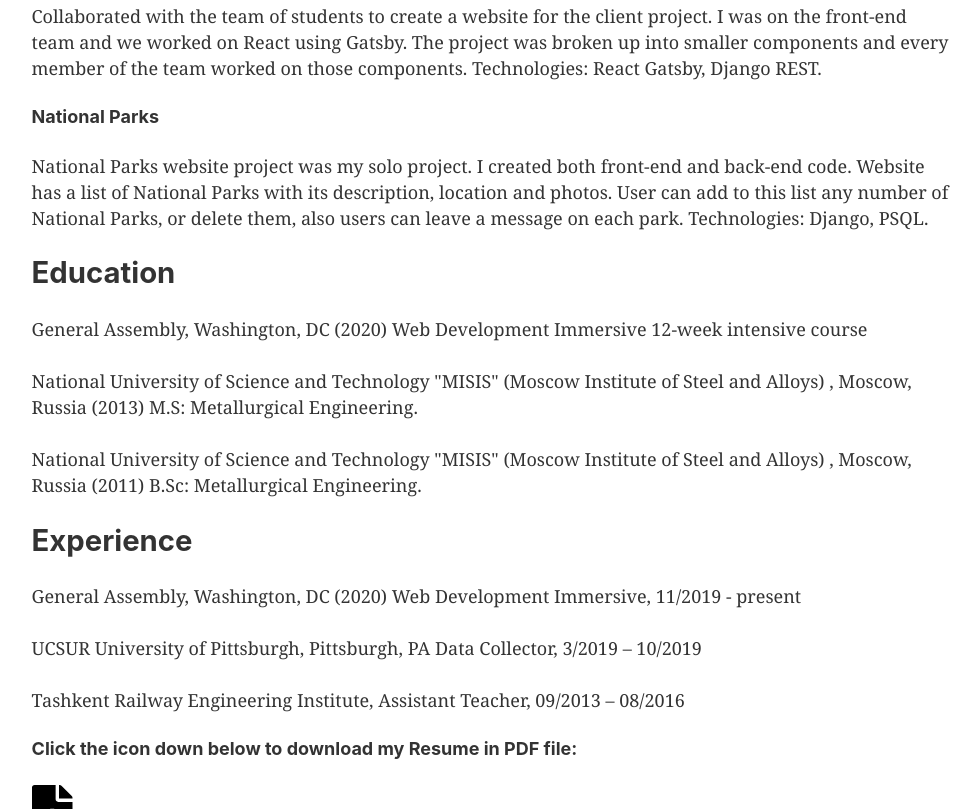
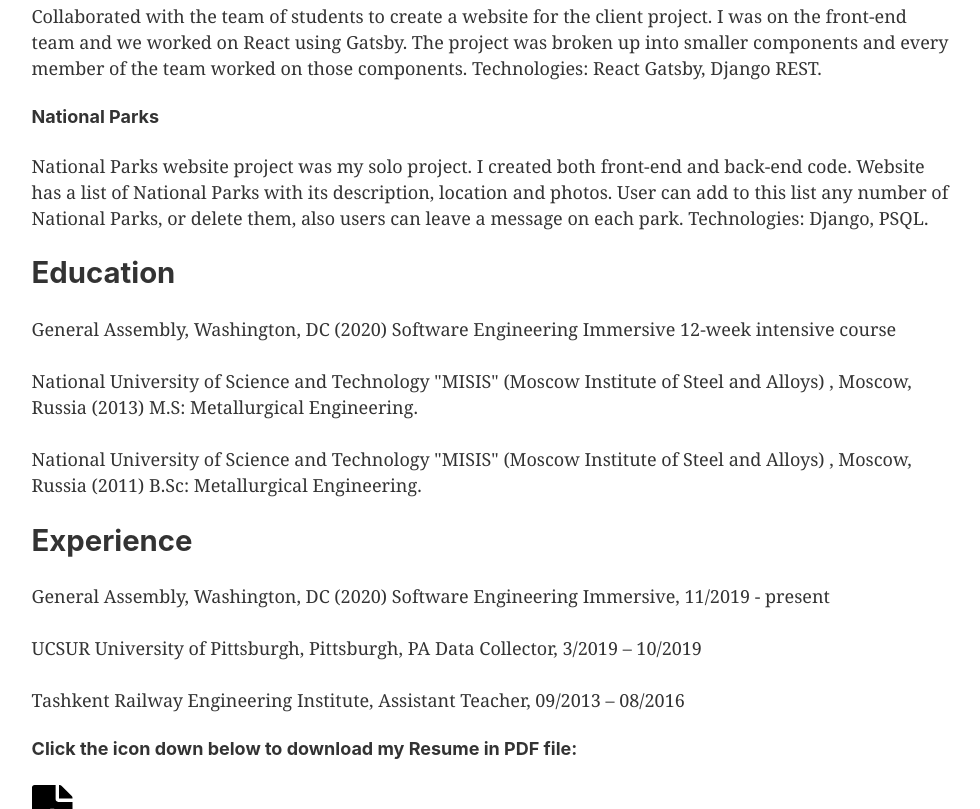
Before and after one commit to dilmurodb/gatsby-portfolio, a Gatsby site: page /resume in a window 1280 px wide. Shown: the part 578-1387 px from the top of the page, without its empty margins (148-1128 px from the left). Built offline with nearby package versions, Linux system fonts and the light colour scheme; Gatsby itself is replaced by a stand-in of ours.

Commit message:
updated the text in my resume section

```diff
--- a/src/pages/resume.js
+++ b/src/pages/resume.js
@@ -38,7 +38,7 @@
       </p>
       <h2>Education</h2>
       <p>
-        General Assembly, Washington, DC (2020) Web Development Immersive
+        General Assembly, Washington, DC (2020) Software Engineering Immersive
         12-­week intensive course
       </p>
       <p>
@@ -53,7 +53,7 @@
       </p>
       <h2>Experience</h2>
       <p>
-        General Assembly, Washington, DC (2020) Web Development Immersive,
+        General Assembly, Washington, DC (2020) Software Engineering Immersive,
         11/2019 - present
       </p>
       <p>
```
